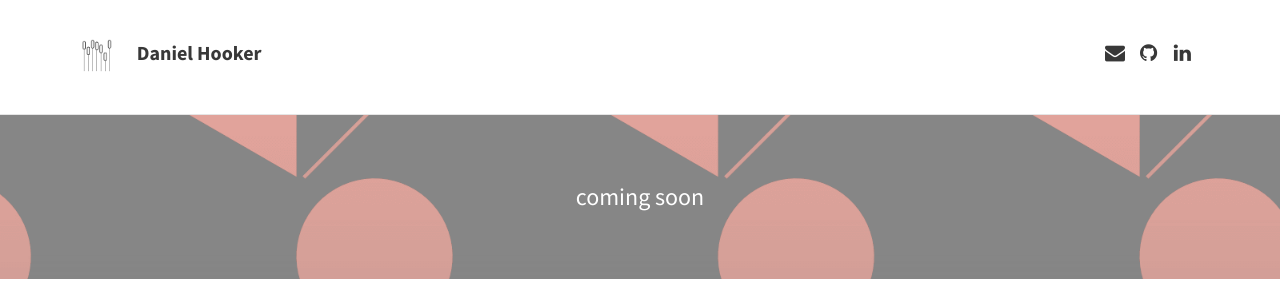
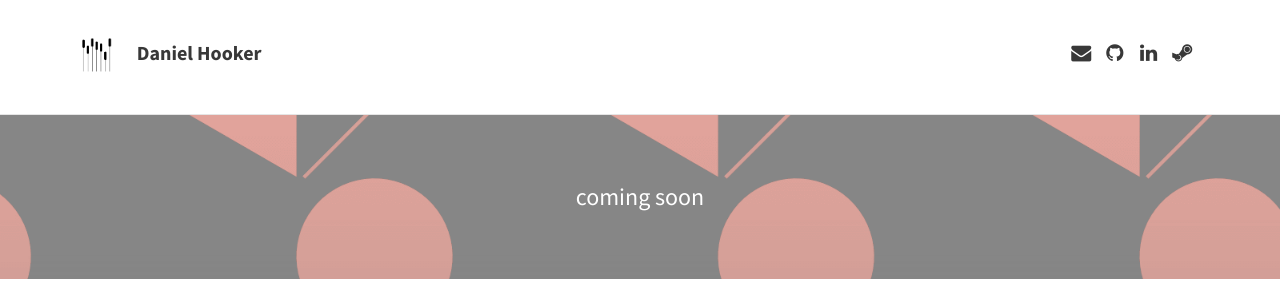
Before and after one commit to danhooker/danhooker.github.io, a Jekyll site: the page built from index.html, in a window 1280 px wide. Shown: the top 281 px of the page. Built offline with Jekyll 4.4.1, drawn with Linux system fonts in a browser that asks for light colours; the list of posts is cut into pages by our own code.

Commit message:
changing to avatar2

```diff
--- a/_config.yml
+++ b/_config.yml
@@ -6,7 +6,7 @@ url: "http://danielhooker.com"
 theme_settings:
   # Meta
   title: Daniel Hooker
-  avatar: assets/img/avatar.png
+  avatar: assets/img/avatar2.png
   favicon: assets/favicon.ico
   gravatar: # Email MD5 hash
   description: "taxonomy, data visualization and analysis" # used by search engines
@@ -36,7 +36,7 @@ theme_settings:
   reddit:
   soundcloud:
   stack_exchange:  # Full URL
-  steam:
+  steam: adding
   tumblr:
   wordpress:
   youtube:
```
